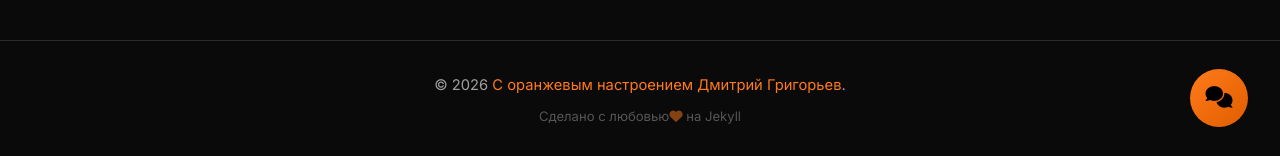
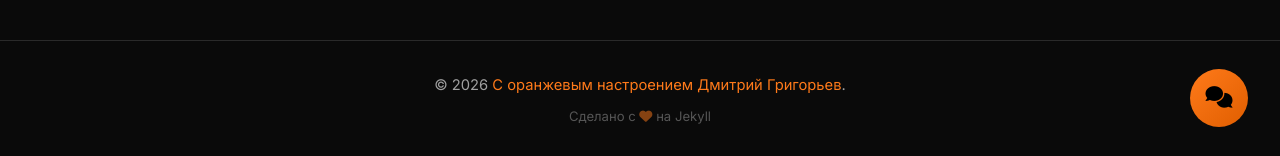
Before and after one commit to dngrigorev54/dngrigorev54.github.io, a Jekyll site: the page built from index.html, in a window 1280 px wide and 900 px high, scrolled down 11525 px. Shown: the part 741-897 px from the top of the window. Built offline with Jekyll 4.4.1, drawn with Linux system fonts in a browser that asks for light colours.

Commit message:
footer 3

```diff
--- a/_includes/footer.html
+++ b/_includes/footer.html
@@ -3,7 +3,7 @@
         <p class="mb-0">
             © {{ 'now' | date: "%Y" }} <a href="{{ '/' | relative_url }}">С оранжевым настроением Дмитрий Григорьев</a>.
             <span style="opacity: 0.5; font-size: 0.82rem; display: block; margin-top: 0.4rem;">
-                Сделано с любовью<i class="fas fa-heart"></i> на Jekyll
+                Сделано с <i class="fas fa-heart"></i> на Jekyll
             </span>
         </p>
     </div>
```
